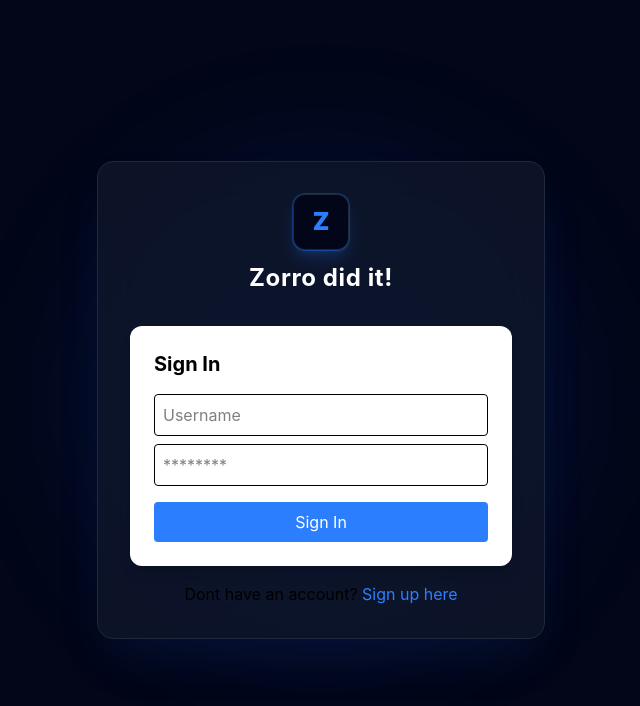
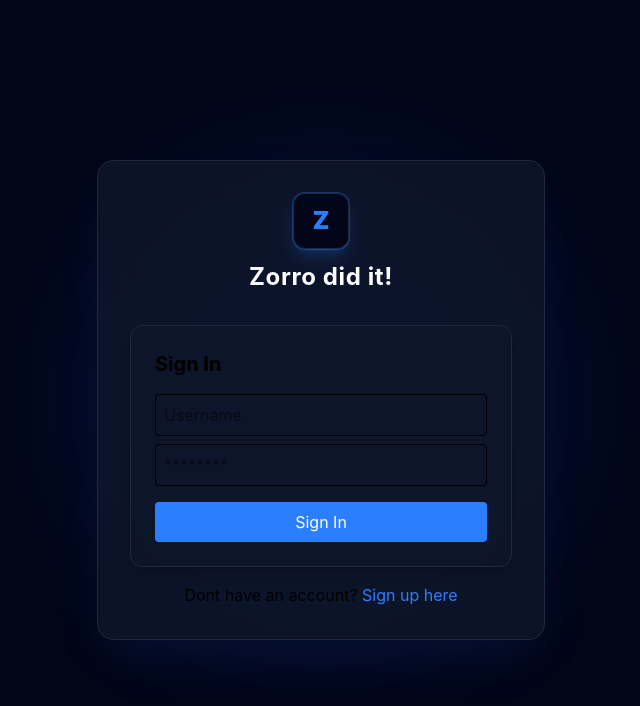
Before and after one commit to Hohlfuss/zorrodidit, a Vue app in the folder frontend/: page /login in a window 1280 px wide. Shown: the top 706 px of the page, without its empty margins (319-959 px from the left). Built offline with nearby package versions, Linux system fonts and the light colour scheme.

Commit message:
login formia komiammaksi2

```diff
--- a/frontend/src/components/LoginForm.vue
+++ b/frontend/src/components/LoginForm.vue
@@ -17,7 +17,7 @@
         {{ errorMessage }}
       </div>
 
-      <div class="p-6 max-w-sm mx-auto bg-white rounded-xl shadow-lg">
+      <div class="p-6 max-w-sm mx-auto bg-slate-900/50 border border-slate-800 rounded-xl shadow-lg">
         <h2 class="text-xl font-bold mb-4">Sign In</h2>
 
         <input v-model="payload.username" type="text" placeholder="Username" class="w-full p-2 mb-2 border rounded" />
@@ -40,31 +40,6 @@
     </div>
   </div>
 </template>
-
-<!--
-<template>
-  <div class="p-6 max-w-sm mx-auto bg-white rounded-xl shadow-lg">
-    <h2 class="text-xl font-bold mb-4">Sign In</h2>
-
-    <input v-model="payload.username" type="text" placeholder="Username" class="w-full p-2 mb-2 border rounded" />
-    <input v-model="payload.password" type="password" placeholder="********" class="w-full p-2 mb-4 border rounded" />
-
-    <button
-      @click="handleLogin"
-      :disabled="isSubmitting"
-      class="w-full p-2 bg-blue-500 text-white rounded hover:bg-blue-600 disabled:bg-gray-400"
-    >
-    {{ isSubmitting ? "Signing in..." : "Sign In" }}
-    </button>
-
-    <p v-if="errorMessage" class="text-red-500 mt-2 text-sm">{{ errorMessage }}</p>
-  </div>
-  <p class="mt-4 text-center">
-    Dont have an account?
-    <router-link to="/register" class="text-blue-500">Sign up here</router-link>
-  </p>
-</template>
--->
 
 <script setup>
 
```
